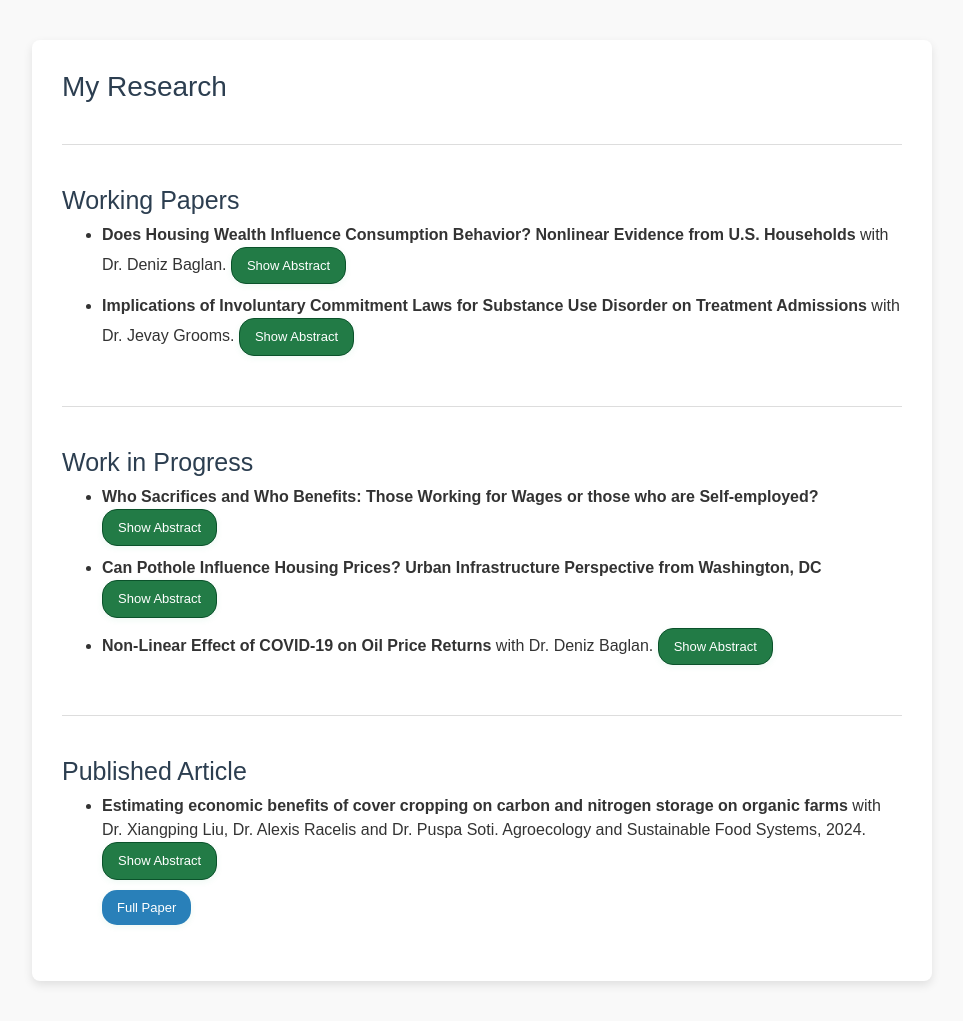
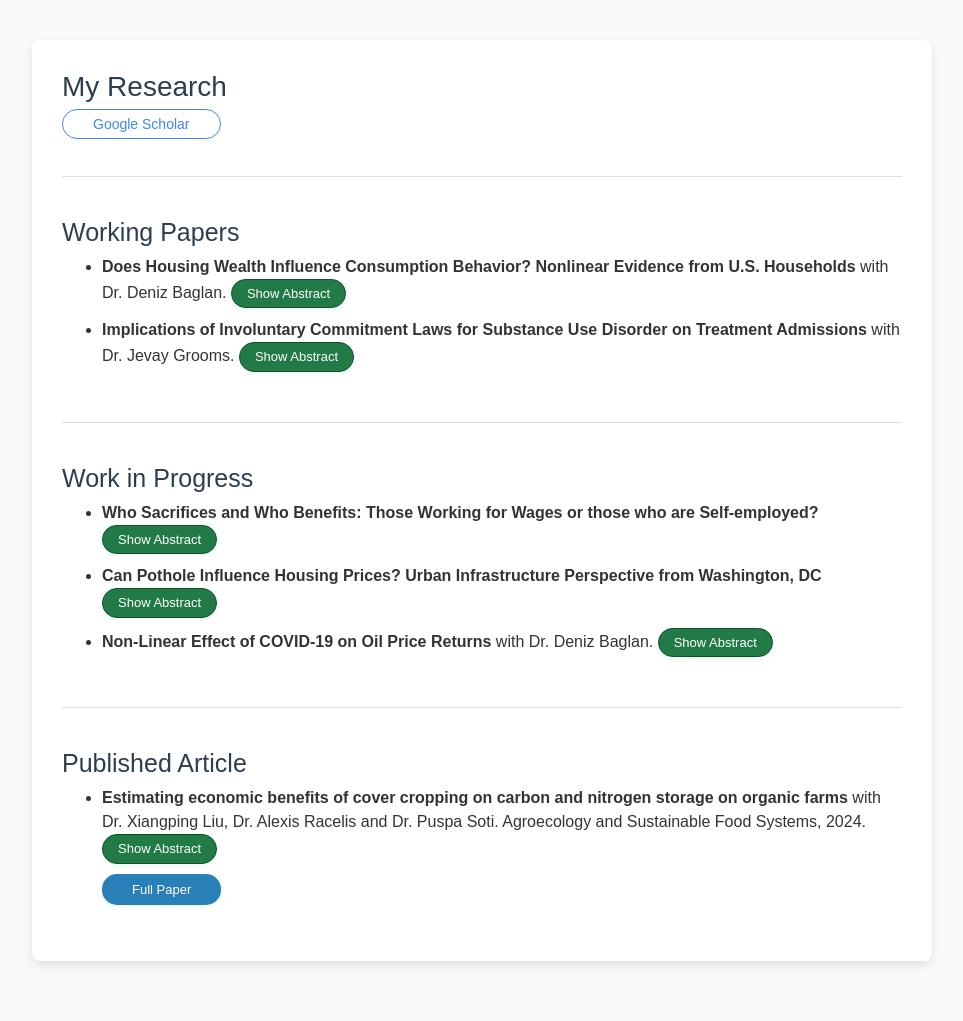
Before and after one commit to Subodh-Pandey13/protfolio-website, a Django app: page /research/ in a window 1280 px wide. Shown: the part 56-1077 px from the top of the page, without its empty margins (158-1121 px from the left). After the commit the page ends 1021 px from the top, so only its background shows below. Run offline with Django 5.2, Linux system fonts and the light colour scheme; some libraries are stand-ins or nearby versions.

Commit message:
Research Section

```diff
--- a/myapp/templates/research.html
+++ b/myapp/templates/research.html
@@ -38,11 +38,26 @@
         font-size: 13px; /* smaller font size */
     }
 
+    .scholar-box {
+  padding: 6px 30px;
+  border: 1.5px solid #4285f4;
+  border-radius: 50px;
+  color: #4285f4;
+  font-size: 14px;
+  text-decoration: none;
+  font-weight: 500;
+}
+
+.scholar-box:hover {
+  background-color: #4285f4;
+  color: #fff;
+}
+
     .links a {
         display: inline-block;
         margin-right: 10px;
         margin-bottom: 10px;
-        padding: 8px 15px;
+        padding: 6px 30px;
         background-color: #2980b9;
         color: #fff;
         text-decoration: none;
@@ -59,7 +74,7 @@
         display: inline-block;
         margin-right: 10px;
         margin-bottom: 10px;
-        padding: 8px 15px;
+        padding: 4px 15px;
         background-color: #227b46;
         color: #fff;
         text-decoration: none;
@@ -116,7 +131,13 @@ function toggleAbstract(id) {
 </script>
 
 <div class="research-container">
-    <h1>My Research</h1>
+  <div class="research-header">
+  <h1>My Research</h1>
+  <a href="https://scholar.google.com/citations?user=vFwLVbgAAAAJ&hl=en"
+     target="_blank"
+     class="scholar-box">
+    Google Scholar
+  </a>
     <hr>
     <h2>Working Papers</h2>
     <ul>
```
